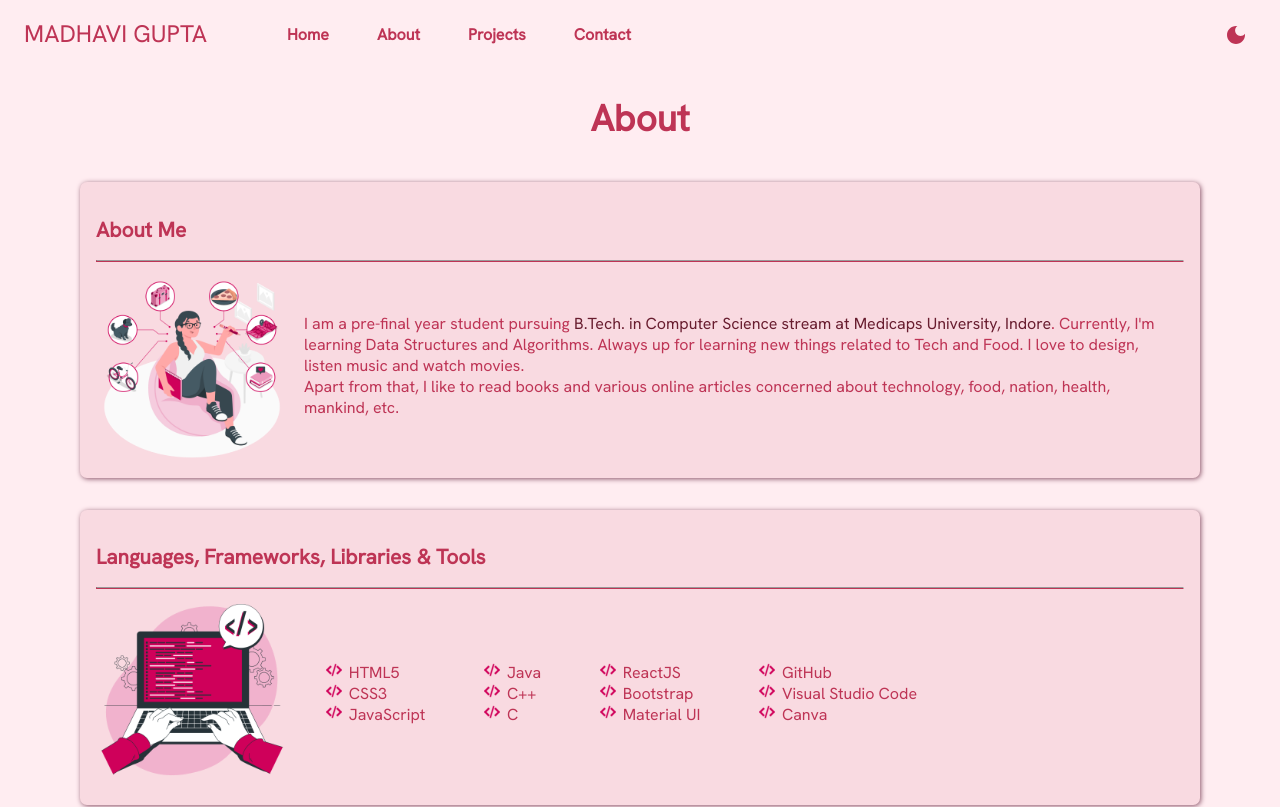
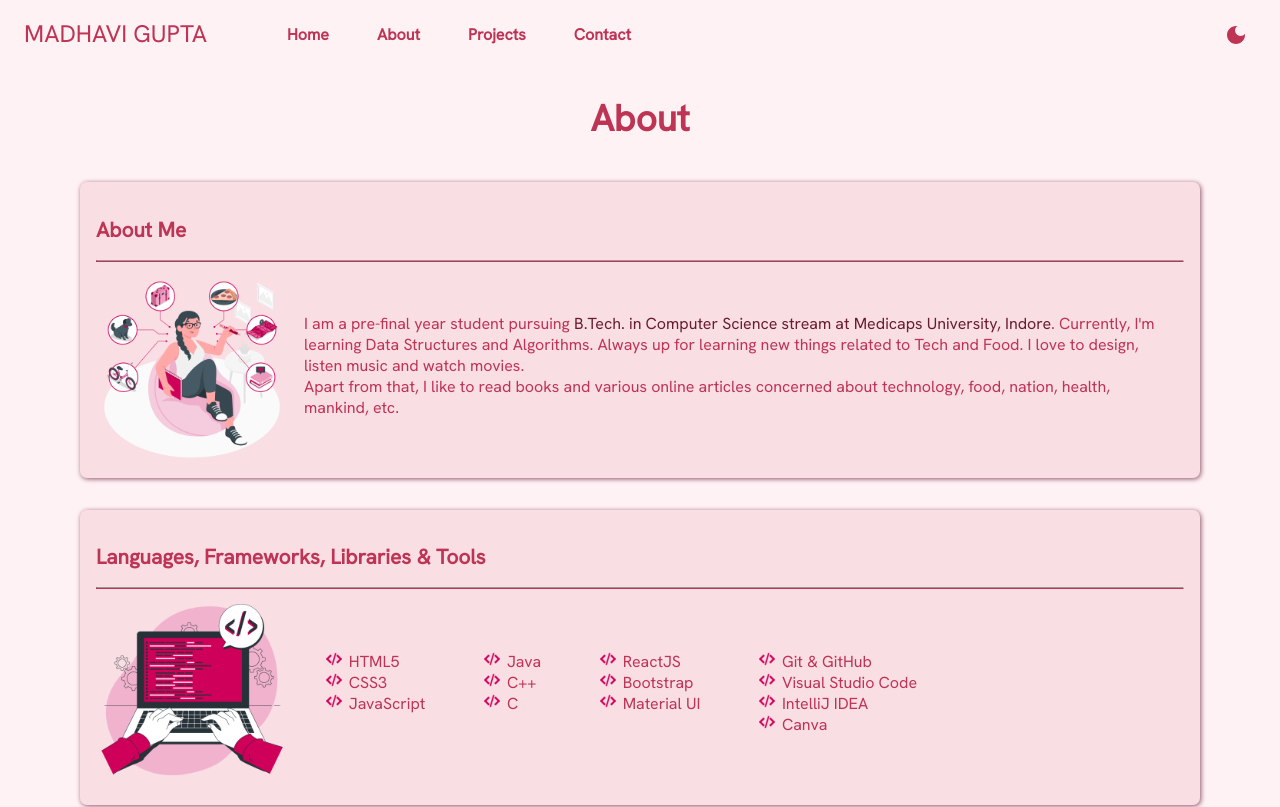
Before and after one commit to MadhaviGupta/Portfolio, a React (Create React App) app: page /about in a window 1280 px wide. Shown: the top 807 px of the page. Built offline with nearby package versions, Linux system fonts and the light colour scheme.

Commit message:
bg color & some fixes

```diff
--- a/src/App.js
+++ b/src/App.js
@@ -10,10 +10,10 @@ function App() {
   const handleMode = () => {
     if (mode === "light") {
       setMode("dark");
-      document.body.style.backgroundColor = "#0a0000";
+      document.body.style.backgroundColor = "#0d0103";
     } else {
       setMode("light");
-      document.body.style.backgroundColor = "#ffedf1";
+      document.body.style.backgroundColor = "#fff2f5";
     }
   };
   return (
--- a/src/components/About.js
+++ b/src/components/About.js
@@ -71,8 +71,9 @@ export default function About(props) {
                     <li>Material UI</li>
                   </ul>
                   <ul style={{ margin: "1.3rem" }}>
-                    <li>GitHub</li>
+                    <li>Git & GitHub</li>
                     <li>Visual Studio Code</li>
+                    <li>IntelliJ IDEA</li>
                     <li>Canva</li>
                   </ul>
                 </div>
--- a/src/components/style.css
+++ b/src/components/style.css
@@ -3,7 +3,7 @@
   color: #be3455;
 }
 body {
-  background-color: #ffedf1;
+  background-color: #fff2f5;
   min-height: 100vh;
 }
 
```
